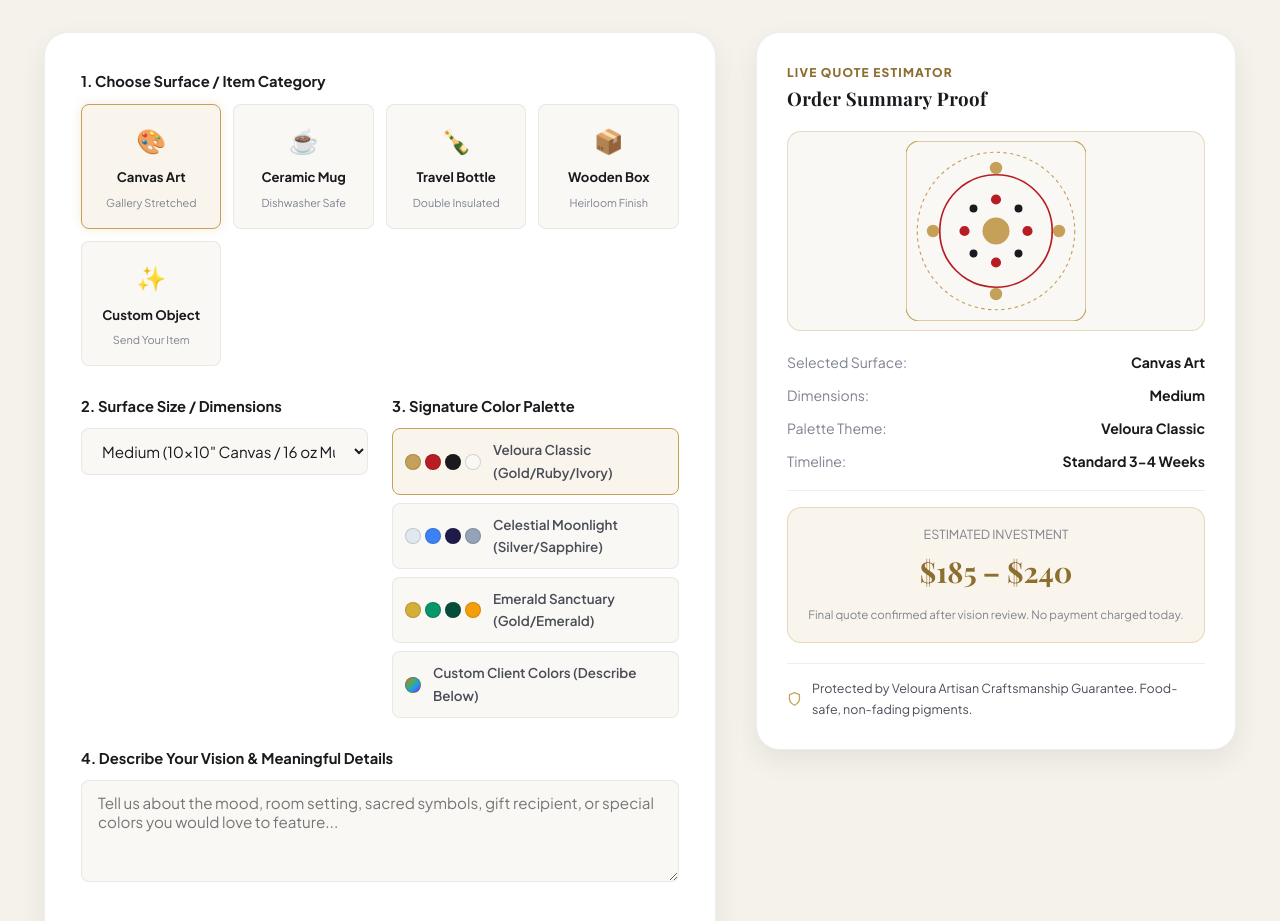
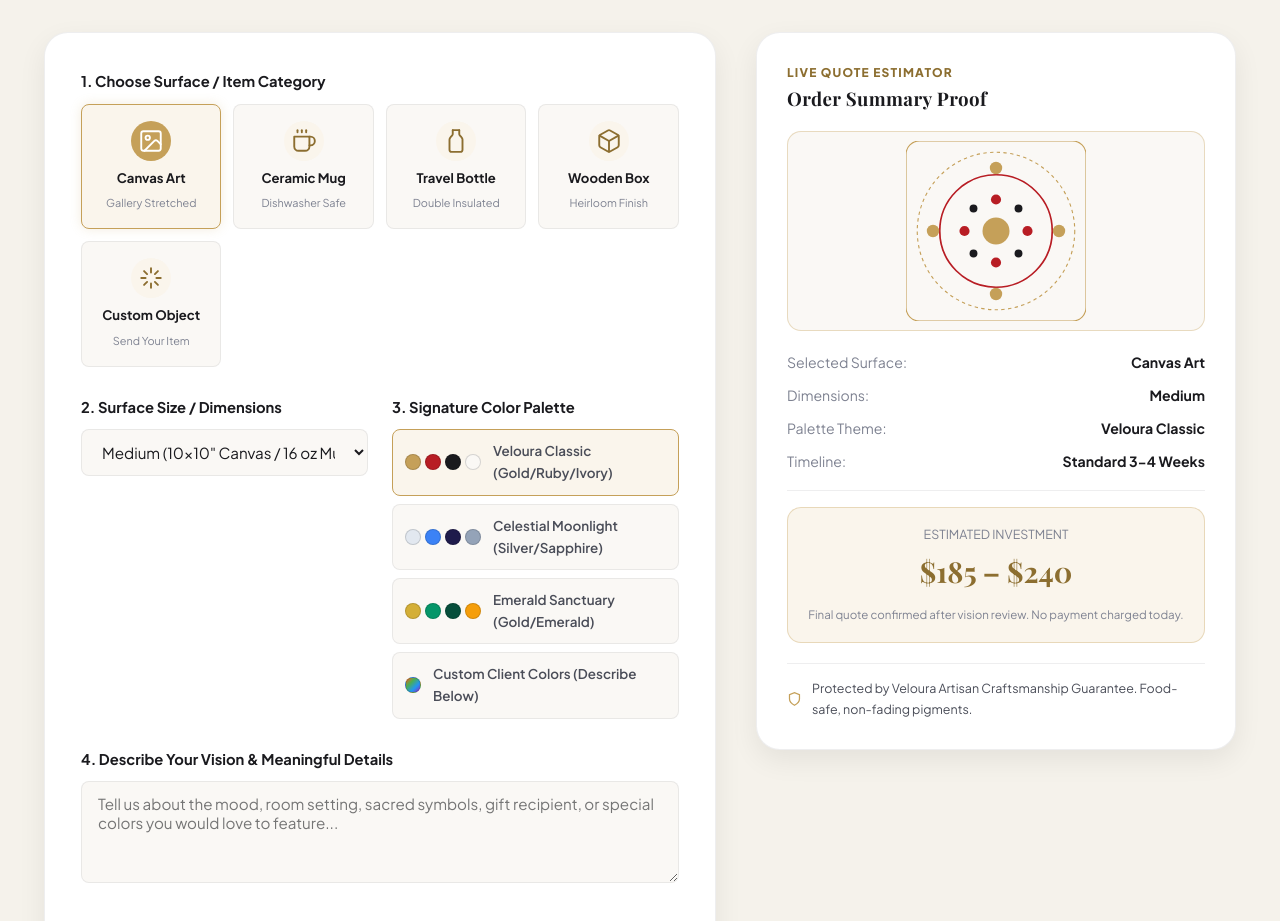
Before and after one commit to kfs-hub/veloura, a website: page index.html in a window 1280 px wide. Shown: the part 3420-4341 px from the top of the page. Drawn offline with nearby package versions, Linux system fonts and the light colour scheme; a web font is replaced by a local one.

Commit message:
smalll Design changes

```diff
--- a/css/components.css
+++ b/css/components.css
@@ -431,7 +431,21 @@ textarea.form-control {
 }
 
 .card-icon {
-    font-size: 1.5rem;
+    width: 40px;
+    height: 40px;
+    display: flex;
+    align-items: center;
+    justify-content: center;
+    border-radius: 50%;
+    background: #FAF5EC;
+    color: var(--gold-dark);
+    transition: all var(--transition-fast);
+}
+
+.surface-radio-card:hover .card-icon,
+.surface-radio-card.active .card-icon {
+    background: var(--gold-primary);
+    color: #FFFFFF;
 }
 
 .card-title {
--- a/index.html
+++ b/index.html
@@ -344,7 +344,13 @@
                             <label class="surface-radio-card active">
                                 <input type="radio" name="surfaceType" value="Canvas Art" checked>
                                 <div class="card-content">
-                                    <div class="card-icon">🎨</div>
+                                    <div class="card-icon">
+                                        <svg width="26" height="26" viewBox="0 0 24 24" fill="none" stroke="currentColor" stroke-width="1.75" stroke-linecap="round" stroke-linejoin="round">
+                                            <rect width="18" height="18" x="3" y="3" rx="2"></rect>
+                                            <circle cx="9" cy="9" r="2"></circle>
+                                            <path d="m21 15-3.086-3.086a2 2 0 0 0-2.828 0L6 21"></path>
+                                        </svg>
+                                    </div>
                                     <span class="card-title">Canvas Art</span>
                                     <span class="card-sub">Gallery Stretched</span>
                                 </div>
@@ -353,7 +359,15 @@
                             <label class="surface-radio-card">
                                 <input type="radio" name="surfaceType" value="Ceramic Mug">
                                 <div class="card-content">
-                                    <div class="card-icon">☕</div>
+                                    <div class="card-icon">
+                                        <svg width="26" height="26" viewBox="0 0 24 24" fill="none" stroke="currentColor" stroke-width="1.75" stroke-linecap="round" stroke-linejoin="round">
+                                            <path d="M17 8h1a4 4 0 1 1 0 8h-1"></path>
+                                            <path d="M3 8h14v9a4 4 0 0 1-4 4H7a4 4 0 0 1-4-4Z"></path>
+                                            <line x1="6" x2="6" y1="2" y2="4"></line>
+                                            <line x1="10" x2="10" y1="2" y2="4"></line>
+                                            <line x1="14" x2="14" y1="2" y2="4"></line>
+                                        </svg>
+                                    </div>
                                     <span class="card-title">Ceramic Mug</span>
                                     <span class="card-sub">Dishwasher Safe</span>
                                 </div>
@@ -362,7 +376,12 @@
                             <label class="surface-radio-card">
                                 <input type="radio" name="surfaceType" value="Stainless Bottle">
                                 <div class="card-content">
-                                    <div class="card-icon">🍾</div>
+                                    <div class="card-icon">
+                                        <svg width="26" height="26" viewBox="0 0 24 24" fill="none" stroke="currentColor" stroke-width="1.75" stroke-linecap="round" stroke-linejoin="round">
+                                            <path d="M9 2h6"></path>
+                                            <path d="M9 2v3.5a2 2 0 0 1-.5 1.32L7 8.5A3 3 0 0 0 6 10.7V20a2 2 0 0 0 2 2h8a2 2 0 0 0 2-2v-9.3a3 3 0 0 0-1-2.2L15.5 6.82A2 2 0 0 1 15 5.5V2"></path>
+                                        </svg>
+                                    </div>
                                     <span class="card-title">Travel Bottle</span>
                                     <span class="card-sub">Double Insulated</span>
                                 </div>
@@ -371,7 +390,13 @@
                             <label class="surface-radio-card">
                                 <input type="radio" name="surfaceType" value="Wooden Box">
                                 <div class="card-content">
-                                    <div class="card-icon">📦</div>
+                                    <div class="card-icon">
+                                        <svg width="26" height="26" viewBox="0 0 24 24" fill="none" stroke="currentColor" stroke-width="1.75" stroke-linecap="round" stroke-linejoin="round">
+                                            <path d="M21 8a2 2 0 0 0-1-1.73l-7-4a2 2 0 0 0-2 0l-7 4A2 2 0 0 0 3 8v8a2 2 0 0 0 1 1.73l7 4a2 2 0 0 0 2 0l7-4a2 2 0 0 0 1-1.73Z"></path>
+                                            <path d="M3.29 7 12 12l8.71-5"></path>
+                                            <line x1="12" x2="12" y1="22" y2="12"></line>
+                                        </svg>
+                                    </div>
                                     <span class="card-title">Wooden Box</span>
                                     <span class="card-sub">Heirloom Finish</span>
                                 </div>
@@ -380,7 +405,18 @@
                             <label class="surface-radio-card">
                                 <input type="radio" name="surfaceType" value="Custom Object">
                                 <div class="card-content">
-                                    <div class="card-icon">✨</div>
+                                    <div class="card-icon">
+                                        <svg width="26" height="26" viewBox="0 0 24 24" fill="none" stroke="currentColor" stroke-width="1.75" stroke-linecap="round" stroke-linejoin="round">
+                                            <path d="M12 3v4"></path>
+                                            <path d="M12 17v4"></path>
+                                            <path d="M3 12h4"></path>
+                                            <path d="M17 12h4"></path>
+                                            <path d="M5.6 5.6l2.8 2.8"></path>
+                                            <path d="M15.6 15.6l2.8 2.8"></path>
+                                            <path d="M5.6 18.4l2.8-2.8"></path>
+                                            <path d="M15.6 8.4l2.8-2.8"></path>
+                                        </svg>
+                                    </div>
                                     <span class="card-title">Custom Object</span>
                                     <span class="card-sub">Send Your Item</span>
                                 </div>
@@ -644,21 +680,21 @@
                 <span class="section-tag">Follow Our Journey</span>
                 <h2 class="section-title">Studio Instagram Highlights</h2>
                 <p class="section-description">
-                    Follow <a href="https://www.instagram.com/reel/DWS9YqeEmAR/" target="_blank" rel="noopener"
+                    Follow <a href="https://www.instagram.com/veloura_dots/" target="_blank" rel="noopener"
                         class="gold-link">@veloura_dots</a> for behind-the-scenes painting videos, progress shots, and
                     newly completed custom commissions.
                 </p>
             </div>
 
             <div class="ig-grid">
-                <a href="https://www.instagram.com/reel/DZb2paWtAj5/" target="_blank" rel="noopener" class="ig-card">
+                <a href="https://www.instagram.com/veloura_dots/" target="_blank" rel="noopener" class="ig-card">
                     <div class="ig-image ig-bg-1"></div>
                     <div class="ig-overlay">
                         <span>@veloura_dots</span>
                         <span>View Reel &rarr;</span>
                     </div>
                 </a>
-                <a href="https://www.instagram.com/p/DaXVJLwytld/" target="_blank" rel="noopener" class="ig-card">
+                <a href="https://www.instagram.com/veloura_dots/" target="_blank" rel="noopener" class="ig-card">
                     <div class="ig-image ig-bg-2"></div>
                     <div class="ig-overlay">
                         <span>@veloura_dots</span>
```
